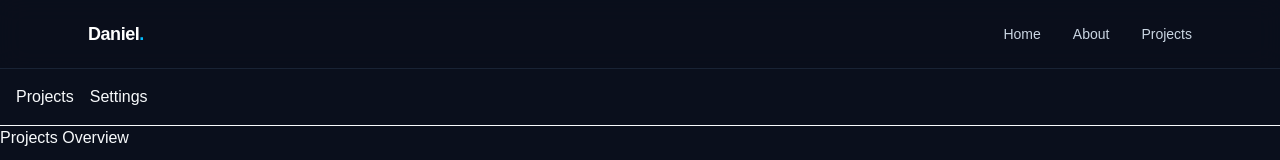
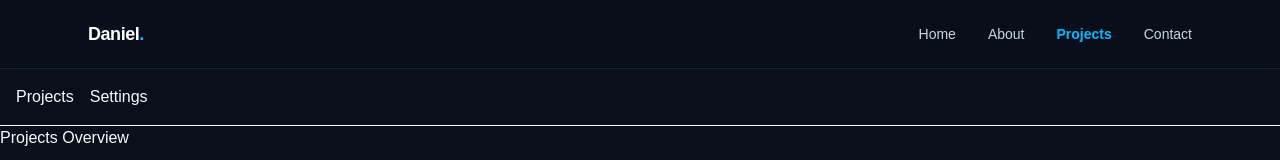
Before and after one commit to dani71296/wdd430-portfolio, a Next.js app: page /projects in a window 1280 px wide. Shown: the top 160 px of the page. Built offline with nearby package versions, Linux system fonts and the light colour scheme.

Commit message:
nada de nada

```diff
--- /dev/null
+++ b/app/contact/page.tsx
@@ -0,0 +1,8 @@
+export default function ContactPage() {
+    return (
+        <main className="max-w-6xl mx-auto px-6 py-12">
+            <h1 className="text-3xl font-bold text-white mb-4">Contact</h1>
+            <p className="text-slate-400">Get in touch with me!</p>
+        </main>
+    );
+}
--- a/components/Header.tsx
+++ b/components/Header.tsx
@@ -1,10 +1,10 @@
 import Link from "next/link";
+import NavLinks from "./NavLinks";
 
 export default function Header() {
     return (
         <header className="w-full border-b border-slate-800/80 bg-[#0a0f1c]/90 backdrop-blur-md sticky top-0 z-50">
             <div className="max-w-6xl mx-auto px-6 py-5 flex items-center justify-between">
-
                 <Link
                     href="/"
                     className="text-lg font-bold tracking-tight text-white hover:text-sky-400 transition-colors"
@@ -13,36 +13,8 @@ export default function Header() {
                 </Link>
 
                 <nav>
-                    <ul className="flex items-center gap-8 text-sm font-medium">
-                        <li>
-                            <Link
-                                href="/"
-                                className="text-slate-300 hover:text-sky-400 transition-colors"
-                            >
-                                Home
-                            </Link>
-                        </li>
-
-                        <li>
-                            <Link
-                                href="/about"
-                                className="text-slate-300 hover:text-sky-400 transition-colors"
-                            >
-                                About
-                            </Link>
-                        </li>
-
-                        <li>
-                            <Link
-                                href="/projects"
-                                className="text-slate-300 hover:text-sky-400 transition-colors"
-                            >
-                                Projects
-                            </Link>
-                        </li>
-                    </ul>
+                    <NavLinks />
                 </nav>
-
             </div>
         </header>
     );
--- /dev/null
+++ b/components/NavLinks.tsx
@@ -0,0 +1,38 @@
+'use client';
+
+import Link from "next/link";
+import { usePathname } from "next/navigation";
+
+export default function NavLinks() {
+    const pathname = usePathname();
+
+    const links = [
+        { href: "/", label: "Home" },
+        { href: "/about", label: "About" },
+        { href: "/projects", label: "Projects" },
+        { href: "/contact", label: "Contact" },
+    ];
+
+    return (
+        <ul className="flex items-center gap-8 text-sm font-medium">
+            {links.map((link) => {
+                const isActive = pathname === link.href;
+
+                return (
+                    <li key={link.href}>
+                        <Link
+                            href={link.href}
+                            aria-current={isActive ? "page" : undefined}
+                            className={`transition-colors ${isActive
+                                    ? "text-sky-400 font-semibold"
+                                    : "text-slate-300 hover:text-sky-400"
+                                }`}
+                        >
+                            {link.label}
+                        </Link>
+                    </li>
+                );
+            })}
+        </ul>
+    );
+}
```
